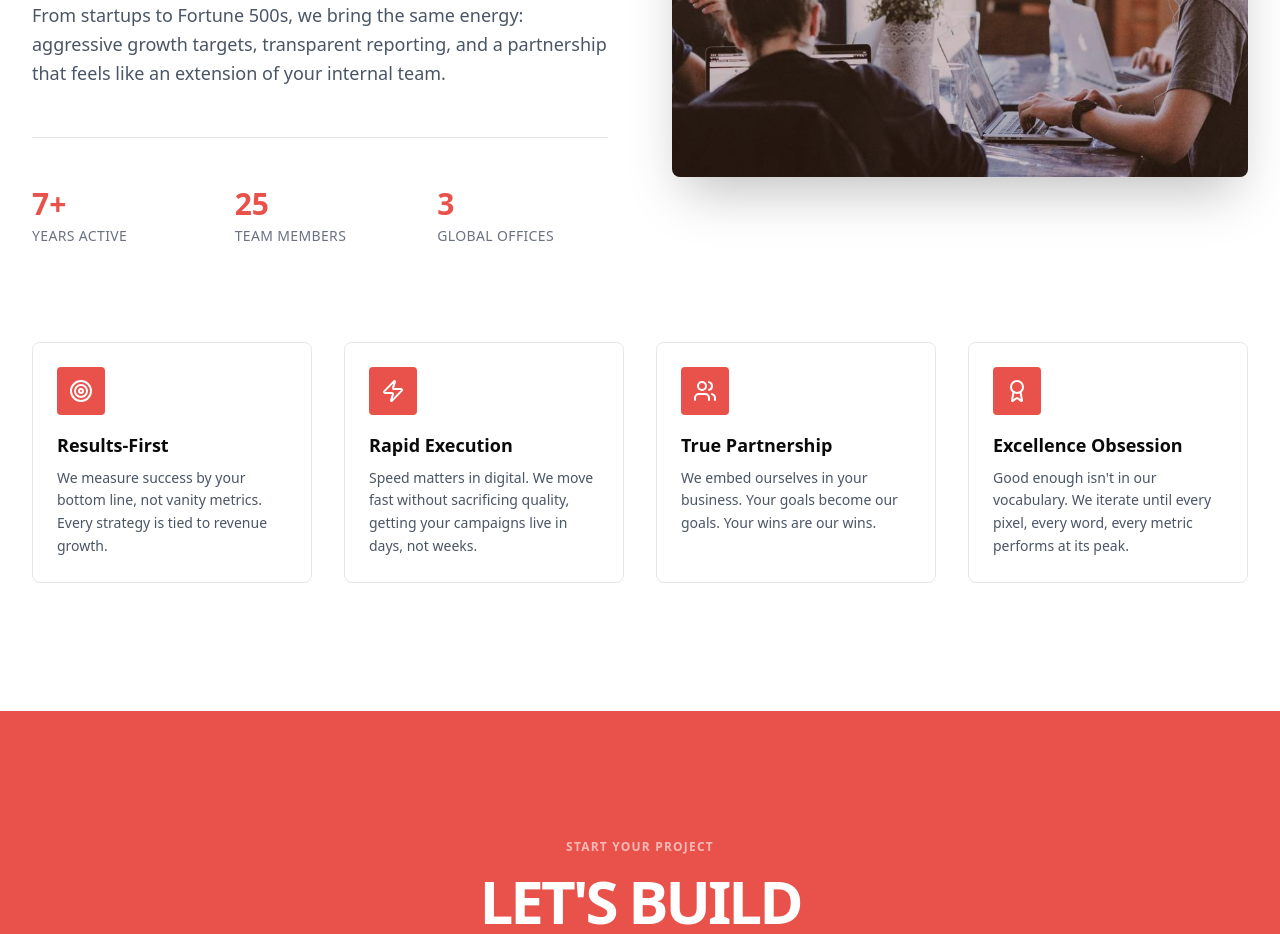
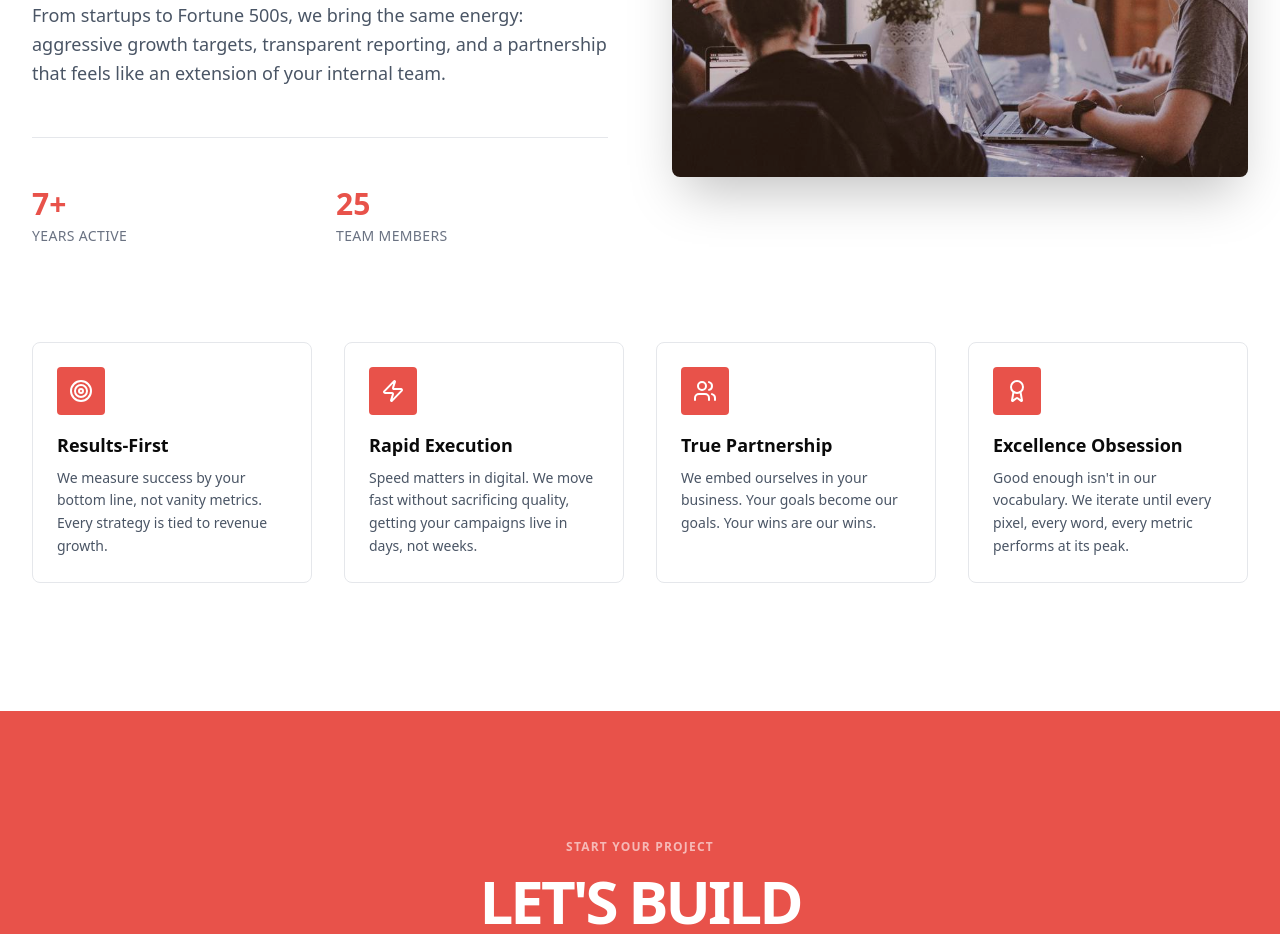
Before and after one commit to Simrumi/avobot-config, a Next.js app in the folder hustlr-web/: page / in a window 1280 px wide. Shown: the part 3740-4674 px from the top of the page. Built offline with nearby package versions, Linux system fonts and the light colour scheme.

Commit message:
Remove '3 Global Offices' stat from About section

```diff
--- a/hustlr-web/src/app/components/About.tsx
+++ b/hustlr-web/src/app/components/About.tsx
@@ -87,7 +87,7 @@ export default function About() {
             </div>
 
             {/* Stats Row */}
-            <div className="grid grid-cols-3 gap-8 mt-12 pt-12 border-t border-gray-200">
+            <div className="grid grid-cols-2 gap-8 mt-12 pt-12 border-t border-gray-200">
               <div>
                 <div className="text-3xl font-black mb-1 text-[#E8524A]">7+</div>
                 <div className="text-sm text-gray-500 uppercase tracking-wide">Years Active</div>
@@ -95,10 +95,6 @@ export default function About() {
               <div>
                 <div className="text-3xl font-black mb-1 text-[#E8524A]">25</div>
                 <div className="text-sm text-gray-500 uppercase tracking-wide">Team Members</div>
-              </div>
-              <div>
-                <div className="text-3xl font-black mb-1 text-[#E8524A]">3</div>
-                <div className="text-sm text-gray-500 uppercase tracking-wide">Global Offices</div>
               </div>
             </div>
           </div>
```
